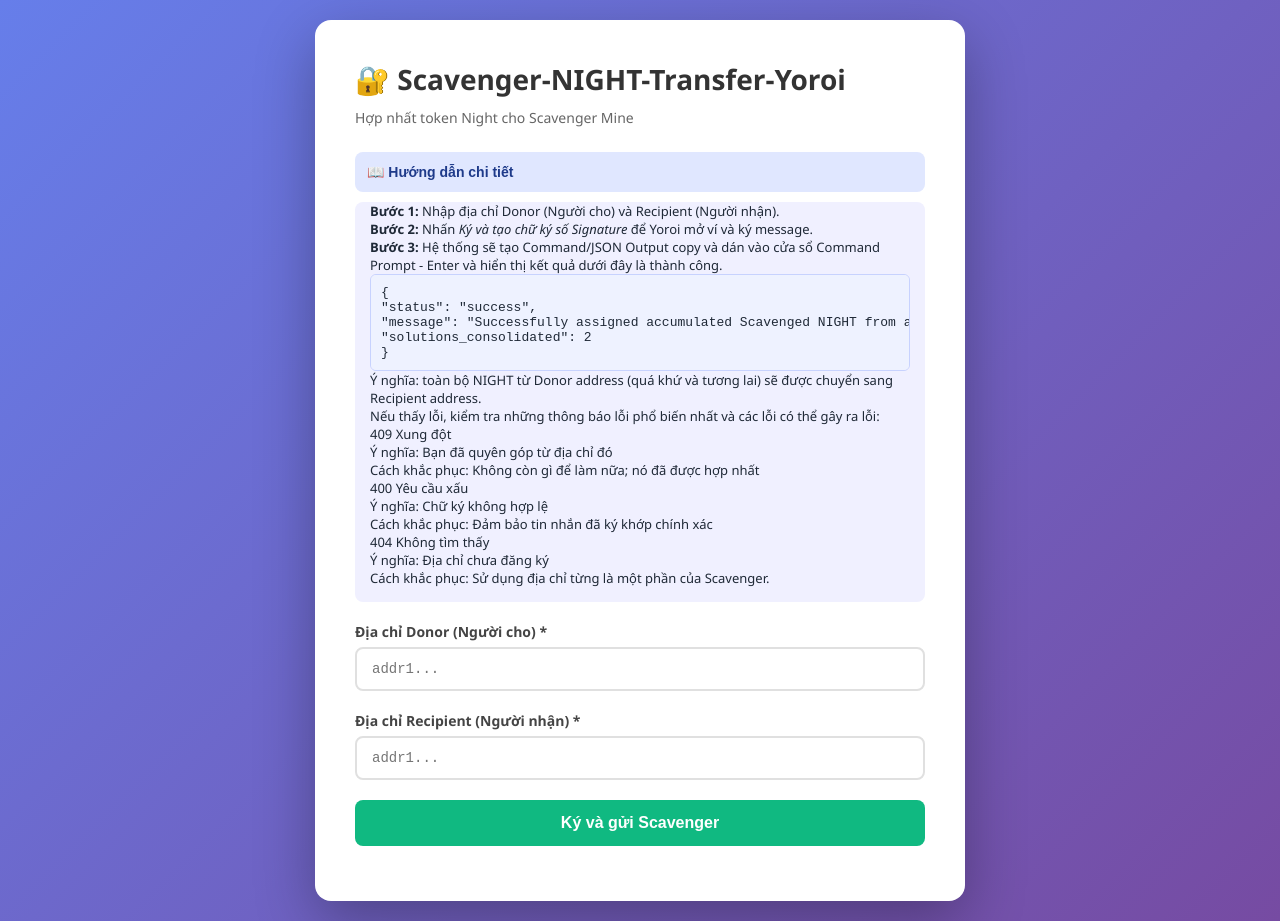
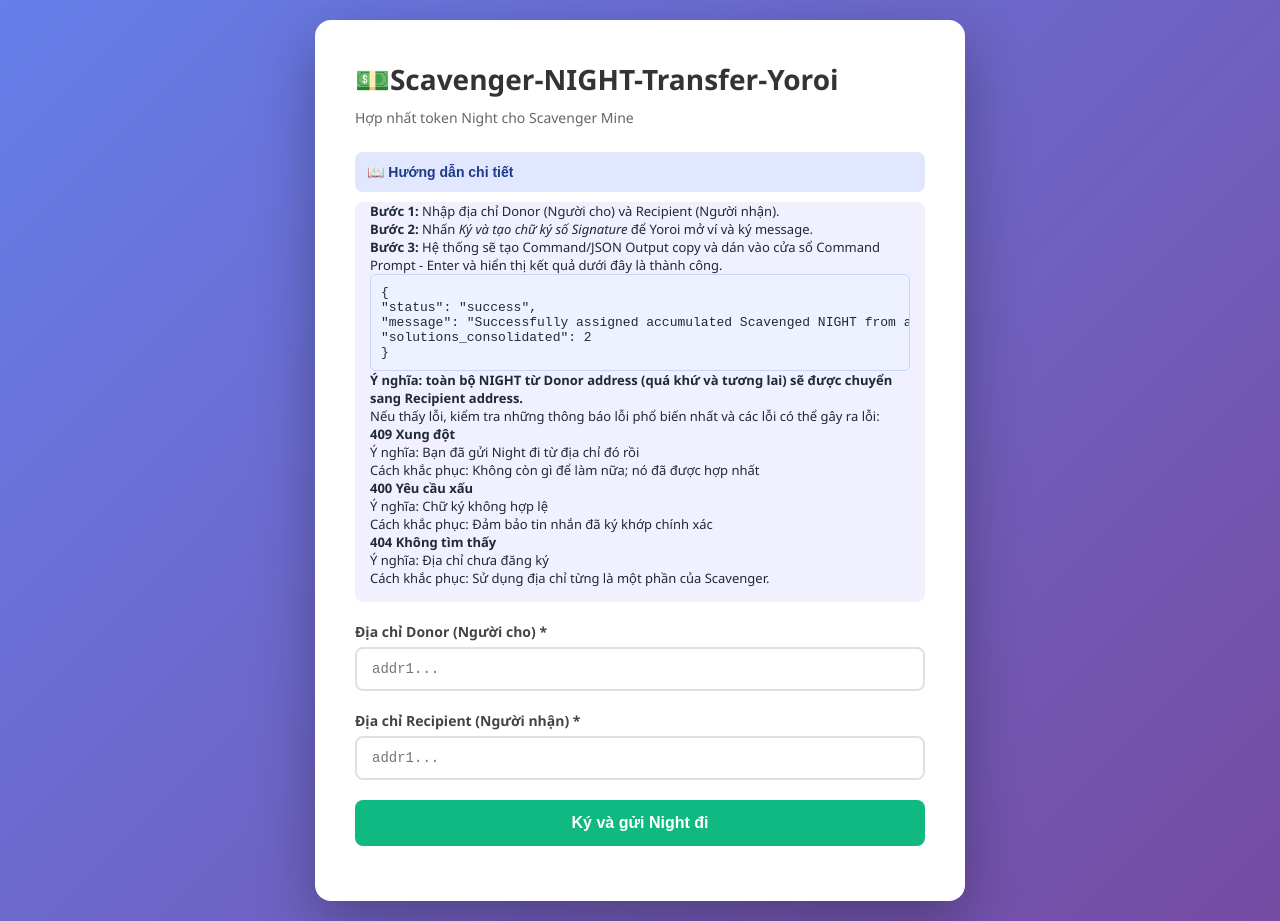
Before and after one commit to cdm-cdm/Scavenger-NIGHT-Transfer-Yoroi, a plain HTML site: page index.html in a window 1280 px wide. Both pictures are taken after a click on the button "📖 Hướng dẫn chi tiết". Drawn offline with Linux system fonts and the light colour scheme.

Commit message:
index.html

```diff
--- a/index.html
+++ b/index.html
@@ -4,7 +4,7 @@
 <head>
     <meta charset="UTF-8">
     <meta name="viewport" content="width=device-width, initial-scale=1.0">
-    <title>Yoroi Signature Tool - Scavenger Transfer</title>
+    <title>Scavenger-NIGHT-Transfer-Yoroi</title>
     <style>
         * {
             margin: 0;
@@ -220,7 +220,7 @@
 
 <body>
     <div class="container">
-        <h1>🔐 Scavenger-NIGHT-Transfer-Yoroi</h1>
+        <h1>💵Scavenger-NIGHT-Transfer-Yoroi</h1>
         <p class="subtitle">Hợp nhất token Night cho Scavenger Mine</p>
 
         <button type="button" class="collapsible">📖 Hướng dẫn chi tiết</button>
@@ -233,15 +233,15 @@
 "message": "Successfully assigned accumulated Scavenged NIGHT from addr1q... to addr1q...",
 "solutions_consolidated": 2
 }</pre>
-            <p>Ý nghĩa: toàn bộ NIGHT từ Donor address (quá khứ và tương lai) sẽ được chuyển sang Recipient address.</p>
+            <p><strong>Ý nghĩa: toàn bộ NIGHT từ Donor address (quá khứ và tương lai) sẽ được chuyển sang Recipient address.</strong></p>
             <p>Nếu thấy lỗi, kiểm tra những thông báo lỗi phổ biến nhất và các lỗi có thể gây ra lỗi:</p>
-            <p>409 Xung đột</p>
-            <p>Ý nghĩa: Bạn đã quyên góp từ địa chỉ đó</p>
+            <p><strong>409 Xung đột</strong></p>
+            <p>Ý nghĩa: Bạn đã gửi Night đi từ địa chỉ đó rồi</p>
             <p>Cách khắc phục: Không còn gì để làm nữa; nó đã được hợp nhất</p>
-            <p>400 Yêu cầu xấu</p>
+            <p><strong>400 Yêu cầu xấu</strong></p>
             <p>Ý nghĩa: Chữ ký không hợp lệ</p>
             <p>Cách khắc phục: Đảm bảo tin nhắn đã ký khớp chính xác</p>
-            <p>404 Không tìm thấy</p>
+            <p><strong>404 Không tìm thấy</strong></p>
             <p>Ý nghĩa: Địa chỉ chưa đăng ký</p>
             <p>Cách khắc phục: Sử dụng địa chỉ từng là một phần của Scavenger.</p>
         </div>
@@ -256,7 +256,7 @@
             <input type="text" id="recipientAddress" placeholder="addr1..." />
         </div>
 
-        <button id="signBtn" class="btn-sign">Ký và gửi Scavenger</button>
+        <button id="signBtn" class="btn-sign">Ký và gửi Night đi</button>
 
         <div id="status" class="status"></div>
 
```
